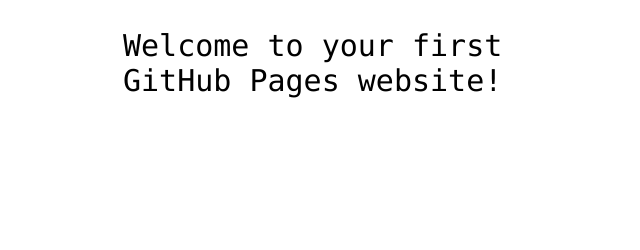
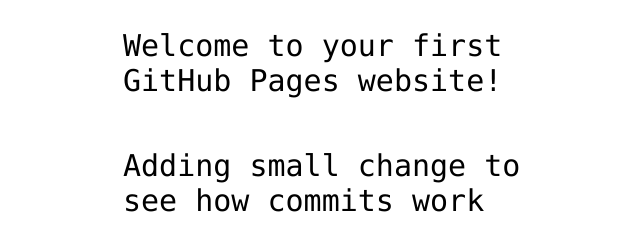
Before and after one commit to dhchar08/dhchar08.github.io, a plain HTML site: page index.html in a window 1280 px wide. Shown: the part 360-610 px from the top of the page, without its empty margins (317-957 px from the left). Drawn offline with Linux system fonts and the light colour scheme.

Commit message:
Commit Test (1)

```diff
--- a/index.html
+++ b/index.html
@@ -13,6 +13,7 @@
 
 <!-- Change this code here by copy and pasting your template on line 15 -->
 <p>Welcome to your first GitHub Pages website!</p>
+<p>Adding small change to see how commits work</p>
 
 </body>
 </html>
```
